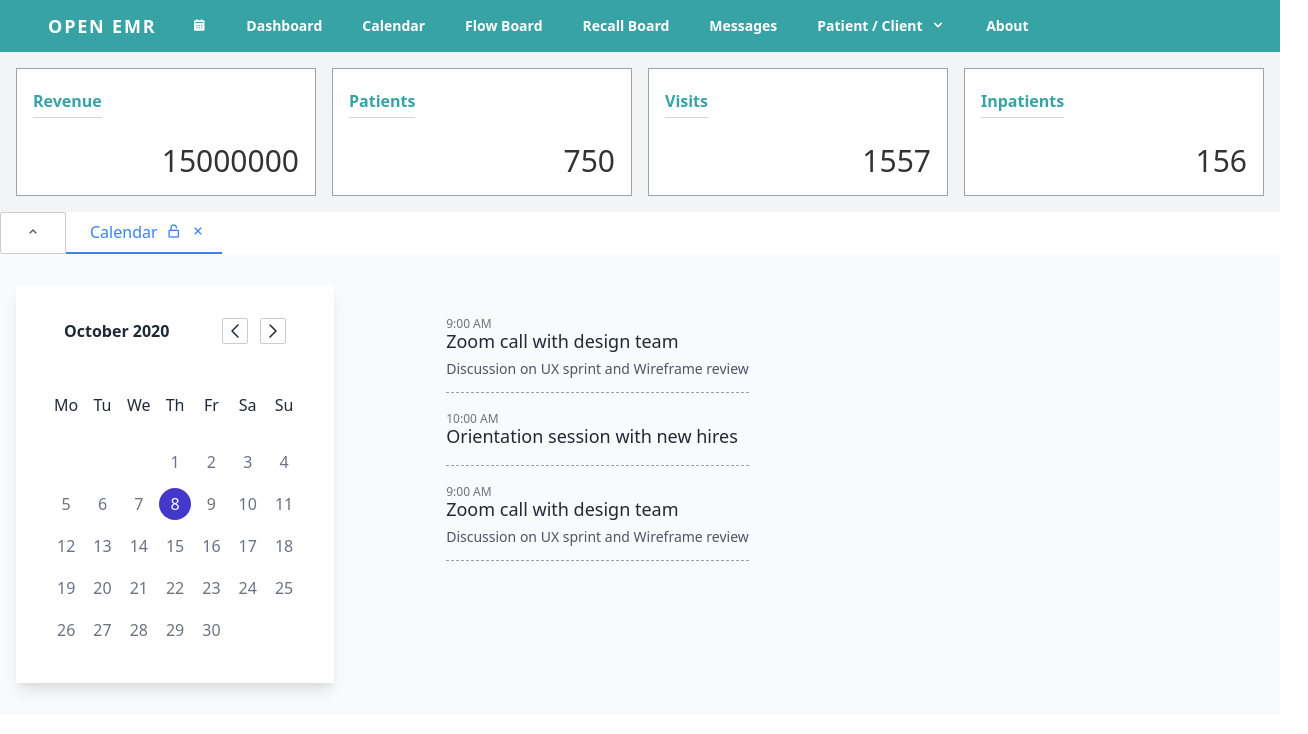
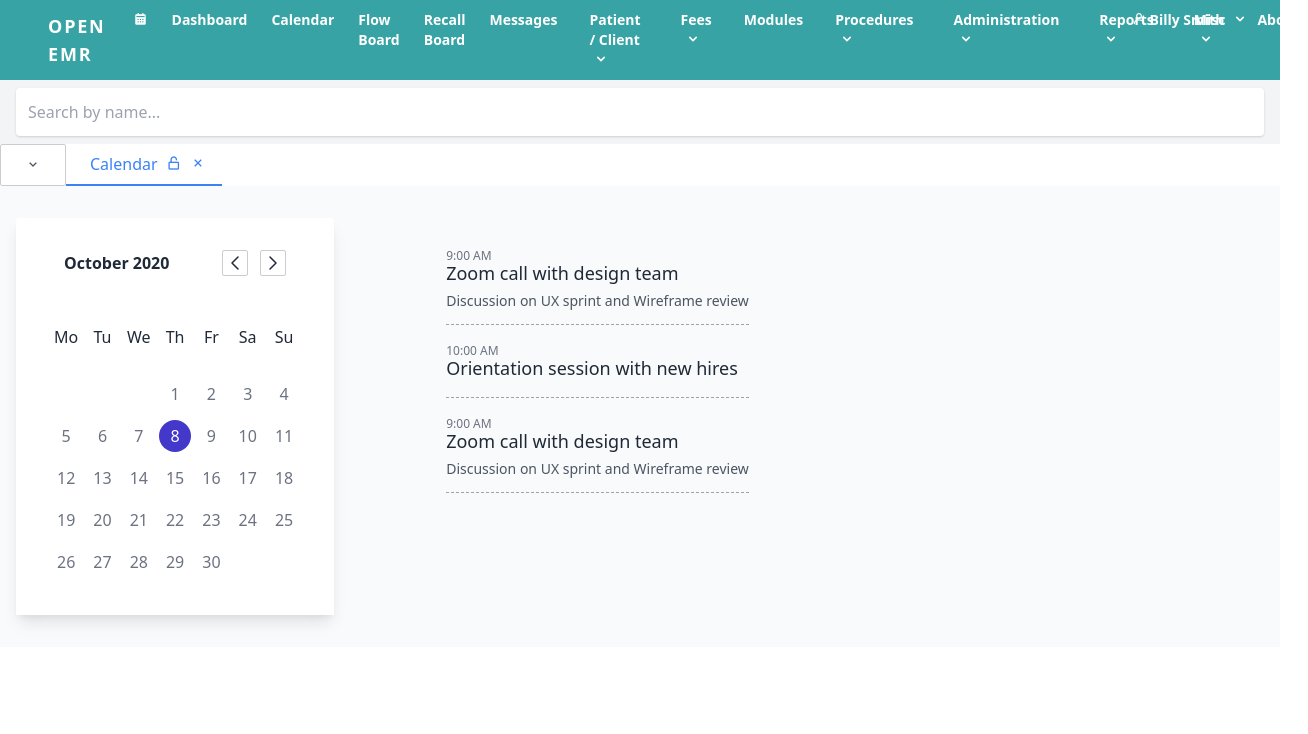
Before and after one commit to yozawiratama/openemr-redesign, a Svelte app: page / in a window 1280 px wide. Shown: the top 734 px of the page, 1308 px wide, since content can reach past the window. Built offline with nearby package versions, Linux system fonts and the light colour scheme.

Commit message:
info path and search

```diff
--- a/src/common/Navbar.svelte
+++ b/src/common/Navbar.svelte
@@ -1,87 +1,24 @@
 <script>
-    import { pages } from '../store';
+    import { pages } from "../store";
+    import menus from "../menus";
 
     let open = true;
-    let menus = [
-        {
-            text: "Dashboard",
-            value: "DASHBOARD",
-        },
-        {
-            text: "Calendar",
-            value: "CALENDAR",
-        },
-        {
-            text: "Flow Board",
-            value: "FLOW_BOARD",
-        },
-        {
-            text: "Recall Board",
-            value: "RECALL_BOARD",
-        },
-        {
-            text: "Messages",
-            value: "MESSAGES",
-        },
-        {
-            text: "Patient / Client",
-            value: "PATIENT_CLIENT",
-            child: [
-                {
-                    text: "Patients",
-                    code: "PATIENTS",
-                    desc: "All Patients",
-                },
-                {
-                    text: "New",
-                    code: "NEW_PATIENT",
-                    desc: "Make new Patients",
-                },
-                {
-                    text: "Visits",
-                    code: "VISITS",
-                    child: [
-                        {
-                            text: "Create",
-                            code: "CREATE_VISIT",
-                            desc: "Make new Visit",
-                        },
-                        {
-                            text: "Current",
-                            code: "CURRENT_VISIT",
-                            desc: "Check current visit",
-                        },
-                        {
-                            text: "History",
-                            code: "HISTORY_VISIT",
-                            desc: "Show history",
-                        },
-                    ],
-                },
-            ],
-        },
-        {
-            text: "About",
-            value: "ABOUT",
-        },
-    ];
 
-    function handleClick(menu){
+    function handleClick(menu) {
         menu.lock = false;
         let temp = [...new Set([...$pages, menu])];
-        pages.set(temp)
+        pages.set(temp);
     }
 </script>
 
 <div class="antialiased bg-primary">
-    <div
-        class="w-full text-white bg-primary"
-    >
+    <div class="w-full text-white bg-primary">
         <div
             class="flex flex-col px-4 mx-1 md:items-center md:justify-between md:flex-row md:px-6 lg:px-8"
         >
             <div class="flex flex-row items-center justify-between p-3">
                 <a
+                    on:click|preventDefault={() => {}}
                     href="#"
                     class="text-lg font-semibold tracking-widest text-white uppercase rounded-lg"
                     >Open EMR</a
@@ -116,7 +53,7 @@
                     : 'hidden'}"
             >
                 <a
-                    class="px-4 py-2 mt-2 text-sm font-semibold bg-transparent rounded-lg dark-mode:bg-transparent dark-mode:hover:bg-gray-600 dark-mode:focus:bg-gray-600 dark-mode:focus:text-white dark-mode:hover:text-white dark-mode:text-gray-200 md:mt-0 md:ml-2 hover:text-white focus:text-gray-900 hover:bg-primarydark focus:bg-gray-200 focus:outline-none focus:shadow-outline"
+                    class="px-2 py-2 mt-2 text-sm font-semibold bg-transparent rounded-lg dark-mode:bg-transparent dark-mode:hover:bg-gray-600 dark-mode:focus:bg-gray-600 dark-mode:focus:text-white dark-mode:hover:text-white dark-mode:text-gray-200 md:mt-0 md:ml-2 hover:text-white focus:text-gray-900 hover:bg-primarydark focus:bg-gray-200 focus:outline-none focus:shadow-outline"
                     href="#"
                 >
                     <i class="bx bxs-calendar" />
@@ -150,24 +87,17 @@
                                     >
                                         {#each menu.child as child}
                                             <a
-                                                class="flex flex row items-start rounded-lg bg-transparent p-2 dark-mode:hover:bg-gray-600 dark-mode:focus:bg-gray-600 dark-mode:focus:text-white dark-mode:hover:text-white dark-mode:text-gray-200 hover:text-gray-900 focus:text-gray-900 hover:bg-gray-200 focus:bg-gray-200 focus:outline-none focus:shadow-outline"
+                                                on:click|preventDefault={() =>
+                                                    handleClick(child)}
+                                                class="flex flex font-bold row items-start rounded-lg bg-transparent p-2 dark-mode:hover:bg-gray-600 dark-mode:focus:bg-gray-600 dark-mode:focus:text-white dark-mode:hover:text-white dark-mode:text-gray-200 hover:text-gray-900 focus:text-gray-900 hover:bg-gray-200 focus:bg-gray-200 focus:outline-none focus:shadow-outline"
                                                 href="#"
                                             >
                                                 <div
-                                                    class="bg-teal-500 text-white rounded-lg p-3"
+                                                    class="bg-teal-500 text-primarydark rounded-lg p-3 text-lg"
                                                 >
-                                                    <svg
-                                                        fill="none"
-                                                        stroke="currentColor"
-                                                        stroke-linecap="round"
-                                                        stroke-linejoin="round"
-                                                        stroke-width="2"
-                                                        viewBox="0 0 24 24"
-                                                        class="md:h-6 md:w-6 h-4 w-4"
-                                                        ><path
-                                                            d="M5 3v4M3 5h4M6 17v4m-2-2h4m5-16l2.286 6.857L21 12l-5.714 2.143L13 21l-2.286-6.857L5 12l5.714-2.143L13 3z"
-                                                        /></svg
-                                                    >
+                                                    <i
+                                                        class="bx bxs-user-circle bx-md"
+                                                    />
                                                 </div>
                                                 <div class="ml-3">
                                                     <p class="font-semibold">
@@ -186,11 +116,67 @@
                     {:else}
                         <a
                             on:click|preventDefault={() => handleClick(menu)}
-                            class="px-4 py-2 mt-2 text-sm text-white font-semibold bg-transparent rounded-lg md:mt-0 md:ml-2"
+                            class="px-2 py-2 mt-2 text-sm text-white font-semibold bg-transparent rounded-lg md:mt-0 md:ml-2"
                             href="#">{menu.text}</a
                         >
                     {/if}
                 {/each}
+                <div class="group inline-block absolute right-4">
+                    <button
+                        class="flex flex-row group-hover:text-white group-hover:bg-primarydark border-0 items-center w-full px-4 py-2 mt-2 text-sm font-semibold text-left bg-transparent rounded-lg dark-mode:bg-transparent dark-mode:focus:text-white dark-mode:hover:text-white dark-mode:focus:bg-gray-600 dark-mode:hover:bg-gray-600 md:w-auto md:inline md:mt-0 md:ml-2 hover:text-white hover:bg-primarydark"
+                    >
+                        <span><i class="bx bx-user" /> Billy Smith</span>
+                        <svg
+                            fill="currentColor"
+                            viewBox="0 0 20 20"
+                            class="inline w-4 h-4 mt-1 ml-1 transition-transform duration-200 transform md:-mt-1"
+                            ><path
+                                fill-rule="evenodd"
+                                d="M5.293 7.293a1 1 0 011.414 0L10 10.586l3.293-3.293a1 1 0 111.414 1.414l-4 4a1 1 0 01-1.414 0l-4-4a1 1 0 010-1.414z"
+                                clip-rule="evenodd"
+                            /></svg
+                        >
+                    </button>
+                    <div
+                        class="absolute hidden group-hover:block text-gray-900 right-0 w-full md:max-w-screen-sm md:w-max origin-top-right"
+                    >
+                        <div
+                            class="px-2 pt-2 pb-4 bg-white rounded-md shadow-lg dark-mode:bg-gray-700"
+                        >
+                            <div class="grid grid-cols-1 gap-4">
+                                <a
+                                    on:click|preventDefault={() => {}}
+                                    class="flex flex font-bold row items-start rounded-lg bg-transparent p-1 dark-mode:hover:bg-gray-600 dark-mode:focus:bg-gray-600 dark-mode:focus:text-white dark-mode:hover:text-white dark-mode:text-gray-200 hover:text-gray-900 focus:text-gray-900 hover:bg-gray-200 focus:bg-gray-200 focus:outline-none focus:shadow-outline"
+                                    href="#"
+                                >
+                                    <div class="ml-3">
+                                        <p class="font-semibold">Settings</p>
+                                    </div>
+                                </a>
+                                <a
+                                    on:click|preventDefault={() => {}}
+                                    class="flex flex font-bold row items-start rounded-lg bg-transparent p-1 dark-mode:hover:bg-gray-600 dark-mode:focus:bg-gray-600 dark-mode:focus:text-white dark-mode:hover:text-white dark-mode:text-gray-200 hover:text-gray-900 focus:text-gray-900 hover:bg-gray-200 focus:bg-gray-200 focus:outline-none focus:shadow-outline"
+                                    href="#"
+                                >
+                                    <div class="ml-3">
+                                        <p class="font-semibold">
+                                            Change Passwords
+                                        </p>
+                                    </div>
+                                </a>
+                                <a
+                                    on:click|preventDefault={() => {}}
+                                    class="flex flex font-bold row items-start rounded-lg bg-transparent p-1 dark-mode:hover:bg-gray-600 dark-mode:focus:bg-gray-600 dark-mode:focus:text-white dark-mode:hover:text-white dark-mode:text-gray-200 hover:text-gray-900 focus:text-gray-900 hover:bg-gray-200 focus:bg-gray-200 focus:outline-none focus:shadow-outline"
+                                    href="#"
+                                >
+                                    <div class="ml-3">
+                                        <p class="font-semibold">Log out</p>
+                                    </div>
+                                </a>
+                            </div>
+                        </div>
+                    </div>
+                </div>
             </nav>
         </div>
     </div>
--- /dev/null
+++ b/src/menus.ts
@@ -0,0 +1,118 @@
+const menus = [
+    {
+        text: "Dashboard",
+        value: "DASHBOARD",
+    },
+    {
+        text: "Calendar",
+        value: "CALENDAR",
+    },
+    {
+        text: "Flow Board",
+        value: "FLOW_BOARD",
+    },
+    {
+        text: "Recall Board",
+        value: "RECALL_BOARD",
+    },
+    {
+        text: "Messages",
+        value: "MESSAGES",
+    },
+    {
+        text: "Patient / Client",
+        value: "PATIENT_CLIENT",
+        child: [
+            {
+                text: "Patients",
+                code: "PATIENTS",
+                desc: "All Patients",
+            },
+            {
+                text: "New",
+                code: "NEW_PATIENT",
+                desc: "Make new Patients",
+            },
+            {
+                text: "Visits",
+                code: "VISITS",
+                desc: "Visit history and new Visits"
+            },
+        ],
+    },
+    {
+        text: 'Fees',
+        value: 'FEES',
+        child: [
+            {
+                text: "Billing Manager",
+                code: "FEES_BILLING_MANAGER",
+                desc: "Manage bill",
+            },
+            {
+                text: "Payment",
+                code: "FEES_PAYMENT",
+                desc: "Manage Payment",
+            },
+            {
+                text: "Checkout",
+                code: "FEES_CHECKOUT",
+                desc: "Manage Checkout",
+            },
+        ]
+    },
+    {
+        text: "Modules",
+        value: "MODULES",
+    },
+    {
+        text: "Procedures",
+        value: "PROCEDURES",
+        child: [
+            {
+                text: "Configuration",
+                code: "PROCEDURE_CONFIG",
+                desc: "Manage Configuration",
+            },
+        ]
+    },
+    {
+        text: "Administration",
+        value: "ADMINISTRATION",
+        child: [
+            {
+                text: "Clinic",
+                code: "ADMINISTRATION_CLINIC",
+                desc: "Manage Clinic",
+            },
+        ]
+    },
+    {
+        text: "Reports",
+        value: "REPORT",
+        child: [
+            {
+                text: "Insurance",
+                code: "REPORT_INSURANCE",
+                desc: "Report Insurance",
+            },
+        ]
+    },
+    {
+        text: "Misc",
+        value: "MISC",
+        child: [
+            {
+                text: "Offince Notes",
+                code: "MISC_OFFICE_NOTES",
+                desc: "View Office Notes",
+            },
+        ]
+    },
+    {
+        text: "About",
+        value: "ABOUT",
+    },
+];
+
+export default menus;
--- a/src/store.ts
+++ b/src/store.ts
@@ -1,4 +1,4 @@
 import { writable } from 'svelte/store';
 
 export const pages = writable([]);
-export const openInfoPath = writable(true);
+export const openInfoPath = writable(false);
--- a/src/templates/Content.svelte
+++ b/src/templates/Content.svelte
@@ -33,6 +33,8 @@
         pages.set(temp);
     }
 </script>
+
+
 
 <div class="bg-white">
     <nav class="flex flex-col sm:flex-row">
--- a/src/templates/InfoCounter.svelte
+++ b/src/templates/InfoCounter.svelte
@@ -1,25 +1,29 @@
 <script>
-    import {openInfoPath} from '../store';
+    import { openInfoPath } from "../store";
     import { fade } from "svelte/transition";
     import Card from "../common/DataDisplay/Card.svelte";
 
-    let visible = true;
+    let visible = false;
 
-    openInfoPath.subscribe(val => {
+    openInfoPath.subscribe((val) => {
         visible = val;
     });
 </script>
 
 <div class="bg-gray-100">
     {#if visible}
-        <div
-            transition:fade
-            class="p-4 grid grid-cols-2 md:grid-cols-4 gap-4 "
-        >
+        <div transition:fade class="p-4 grid grid-cols-2 md:grid-cols-4 gap-4 ">
             <Card title="Revenue" content={15000000} />
             <Card title="Patients" content={750} />
             <Card title="Visits" content={1557} />
             <Card title="Inpatients" content={156} />
         </div>
     {/if}
+    <div class="relative py-2 px-4">
+        <input
+            type="search"
+            class="bg-purple-white shadow rounded border-0 p-3 w-full"
+            placeholder="Search by name..."
+        />
+    </div>
 </div>
```
